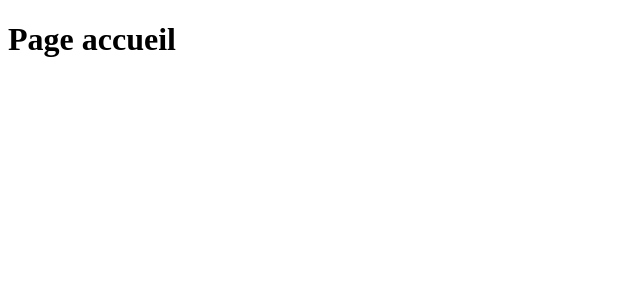
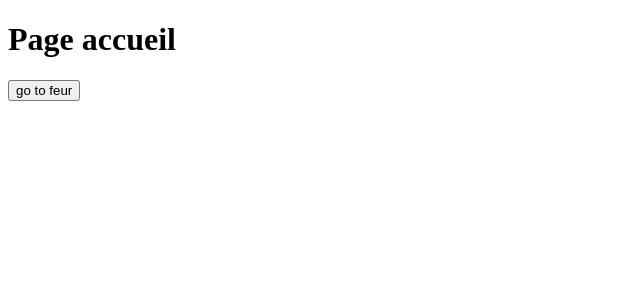
Before and after one commit to Julesc002/Portfolio, a React (Create React App) app: page / in a window 1280 px wide. Shown: the top 300 px of the page, without its empty margins (0-640 px from the left). Built offline with nearby package versions, Linux system fonts and the light colour scheme.

Commit message:
musique de fond

```diff
--- a/src/pages/Accueil.js
+++ b/src/pages/Accueil.js
@@ -1,9 +1,13 @@
 import React from 'react';
+import { NavLink } from 'react-router-dom';
 
 const Accueil = () => {
     return (
         <div>
             <h1>Page accueil</h1>
+            <NavLink to="/feur">
+                    <button>go to feur</button>
+            </NavLink>
         </div>
     );
 };
--- a/src/pages/AccueilBis.js
+++ b/src/pages/AccueilBis.js
@@ -1,6 +1,17 @@
-import React from 'react';
+import React, { useEffect, useRef } from 'react';
+import audio from '../audio/audio.mp3';
 
 const AccueilBis = () => {
+
+    const executed = useRef(false);
+
+    useEffect(() => {
+        if (!executed.current) {
+            new Audio(audio).play();
+            executed.current = true;
+        }
+    }, []);
+
     return (
         <div>
             <h1>Page accueil bis ratio ahah</h1>
```
Also changed, not shown: 1 other file (tests, documents, lock files or other folders).
